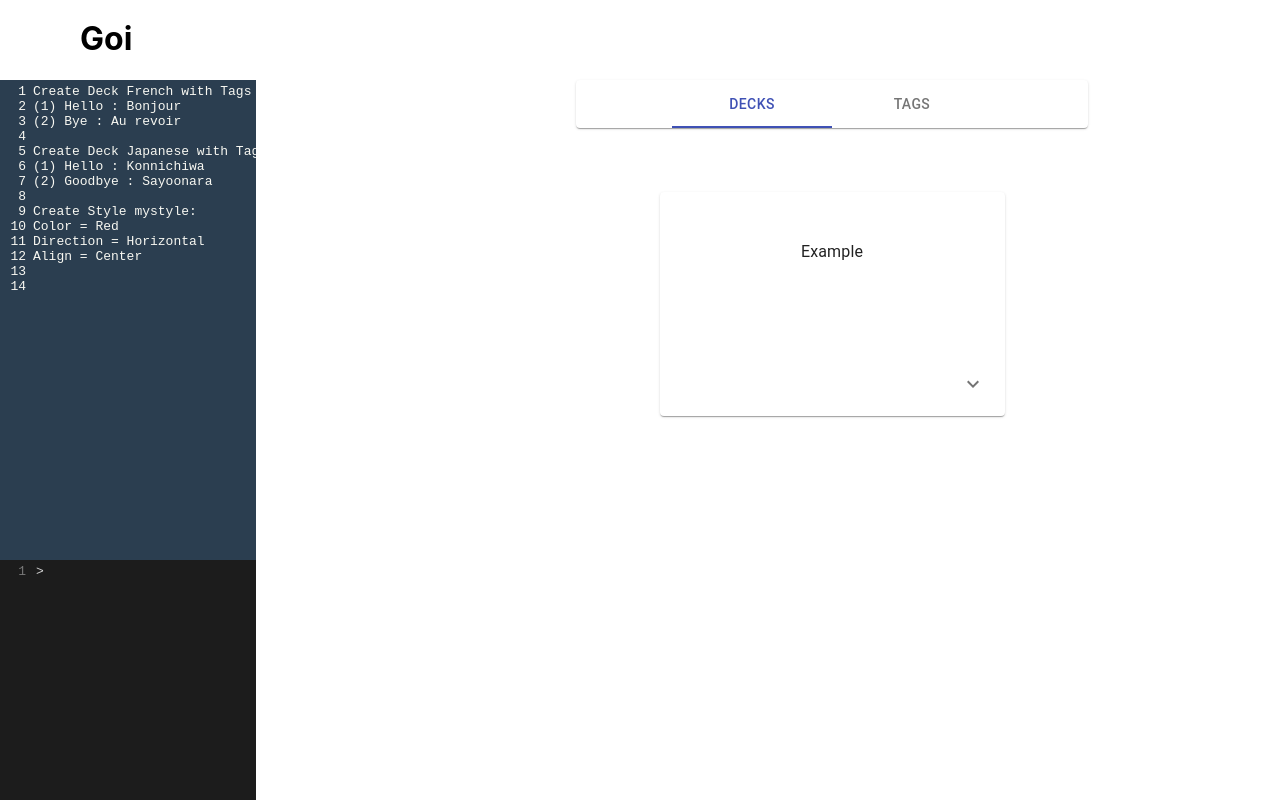
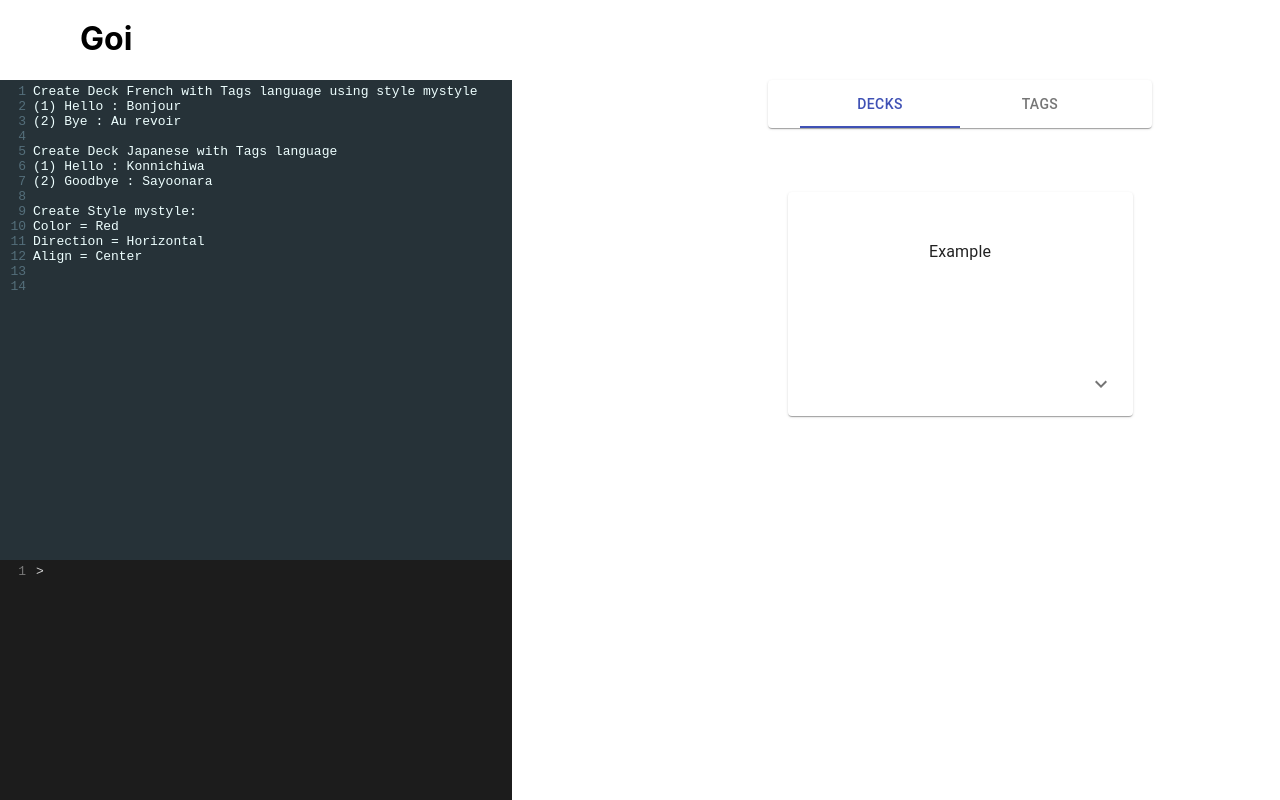
Before and after one commit to Dara2004/Goi, a React app: page / in a window 1280 px wide. Shown: the top 800 px of the page. Built offline with nearby package versions, Linux system fonts and the light colour scheme; the HTML template or start-up script is replaced by a standard one; what @nozbe/watermelondb would draw is missing.

Commit message:
updated code editor css

```diff
--- a/src/App.css
+++ b/src/App.css
@@ -14,16 +14,13 @@ body {
   height: 5em;
   background-color: white;
   padding-left: 5em;
-  z-index: 2;
 }
 
-.card-editor{
+.card-editor {
   margin-top: 5em;
   height: 60vh;
-    width: 20vw;
+  width: 40vw;
   grid-area: card-editor;
-    z-index: 1;
-
 }
 
 .card-editor-codemirror {
@@ -37,14 +34,13 @@ body {
 }
 .command-editor {
   height: 30vh;
-    width: 20vw;
+  width: 40vw;
   grid-area: command-editor;
-    z-index: 1;
 }
-.card-view{
+.card-view {
   margin-left: 4em;
   grid-area: card-view;
-    width: 80vw;
+  width: 60vw;
   text-align: center;
 }
 
@@ -52,9 +48,10 @@ body {
   display: grid;
   height: 100vh;
   min-width: 0;
-    grid-template-columns: 1fr 2fr;
+  grid-template-columns: 1fr 1fr;
   grid-template-rows: 2fr 1fr;
-    grid-template-areas: "card-editor card-view"
+  grid-template-areas:
+    "card-editor card-view"
     "command-editor card-view";
 }
 
@@ -68,3 +65,8 @@ body {
   margin-top: 5em;
   display: flex;
 }
+
+.session-header,
+.statistics-header {
+  margin-top: 5em;
+}
--- a/src/App.tsx
+++ b/src/App.tsx
@@ -9,7 +9,6 @@ import Session from "./components/Session";
 import Statistics from "./components/Statistics";
 
 const updateViewReducer = (state, action) => {
-  console.log("hi");
   switch (action.type) {
     case "create cards": {
       return {
@@ -33,18 +32,17 @@ const initialState = {
   command: "",
 };
 export default function App() {
-  // const [cards, setCards] = useState([{ front: "Example", back: "Exemple" }]);
-  const [state, dispatch] = useReducer(updateViewReducer, initialState);
-  const { cards, command } = state;
+  const [{ cards, command }, dispatch] = useReducer(
+    updateViewReducer,
+    initialState
+  );
 
   const handleCardsChange = (value) => {
-    console.log("value =", value);
-    // setCards([{ front: value, back: value }]); //use actual front and back in AST to set cards
+    //use actual front and back in AST to set cards
     dispatch({ type: "create cards", value: value });
   };
 
   const handleCommandChange = (value) => {
-    console.log(value);
     dispatch({ type: "command", value: value });
   };
 
@@ -54,19 +52,16 @@ export default function App() {
         <NavBar></NavBar>
       </div>
       <div className="container">
-        {/* card editor causes cardview to change-> setcards */}
         <CardEditor onChange={handleCardsChange}></CardEditor>
         <CommandEditor onChange={handleCommandChange}></CommandEditor>
-        <CardView cards={state.cards}></CardView>
-        {command === "Start Session" ? (
+        {command === ">Start session" ? (
           <Session></Session>
-        ) : command === "Show" ? (
+        ) : command === ">Show" ? (
           <Statistics></Statistics>
         ) : (
-          <></>
+          <CardView cards={cards}></CardView>
         )}
       </div>
-      <Session></Session>
     </>
   );
 }
--- a/src/components/CardEditor.tsx
+++ b/src/components/CardEditor.tsx
@@ -1,6 +1,6 @@
 import React from "react";
 import "codemirror/lib/codemirror.css";
-import "codemirror/theme/lucario.css";
+import "codemirror/theme/material.css";
 import "codemirror/mode/xml/xml";
 import { UnControlled as CodeMirror } from "react-codemirror2";
 
@@ -26,7 +26,7 @@ Align = Center
 `}
           options={{
             mode: "xml",
-            theme: "lucario",
+            theme: "material",
             lineNumbers: true,
           }}
           onChange={(editor, data, value) => {
--- a/src/components/CommandEditor.tsx
+++ b/src/components/CommandEditor.tsx
@@ -18,6 +18,7 @@ export default function CommandEditor(props: Props) {
             lineNumbers: true,
           }}
           onChange={(editor, data, value) => {
+            console.log(value === ">Start session");
             props.onChange(value); //trigger handleChange in parent component with the value user type in
           }}
         />
--- a/src/components/Session.tsx
+++ b/src/components/Session.tsx
@@ -7,12 +7,11 @@ export default function Session() {
       <div className="session-header">
         <h2>Session</h2>
         <h3>DURATION: </h3>
-                <h3>DURATION: </h3>
       </div>
       <div className="progress-bar"></div>
       <div className="session-container">
         <SlideShow></SlideShow>
       </div>
     </>
-    )
+  );
 }
--- a/src/components/Statistics.tsx
+++ b/src/components/Statistics.tsx
@@ -3,7 +3,9 @@ import React from "react";
 export default function Statistics() {
   return (
     <>
-      <h1> Statistics</h1>
+      <div className="statistics-header">
+        <h1> Statistics</h1>
+      </div>
     </>
   );
 }
```
Lines whose indentation alone changed are shown as unchanged.
